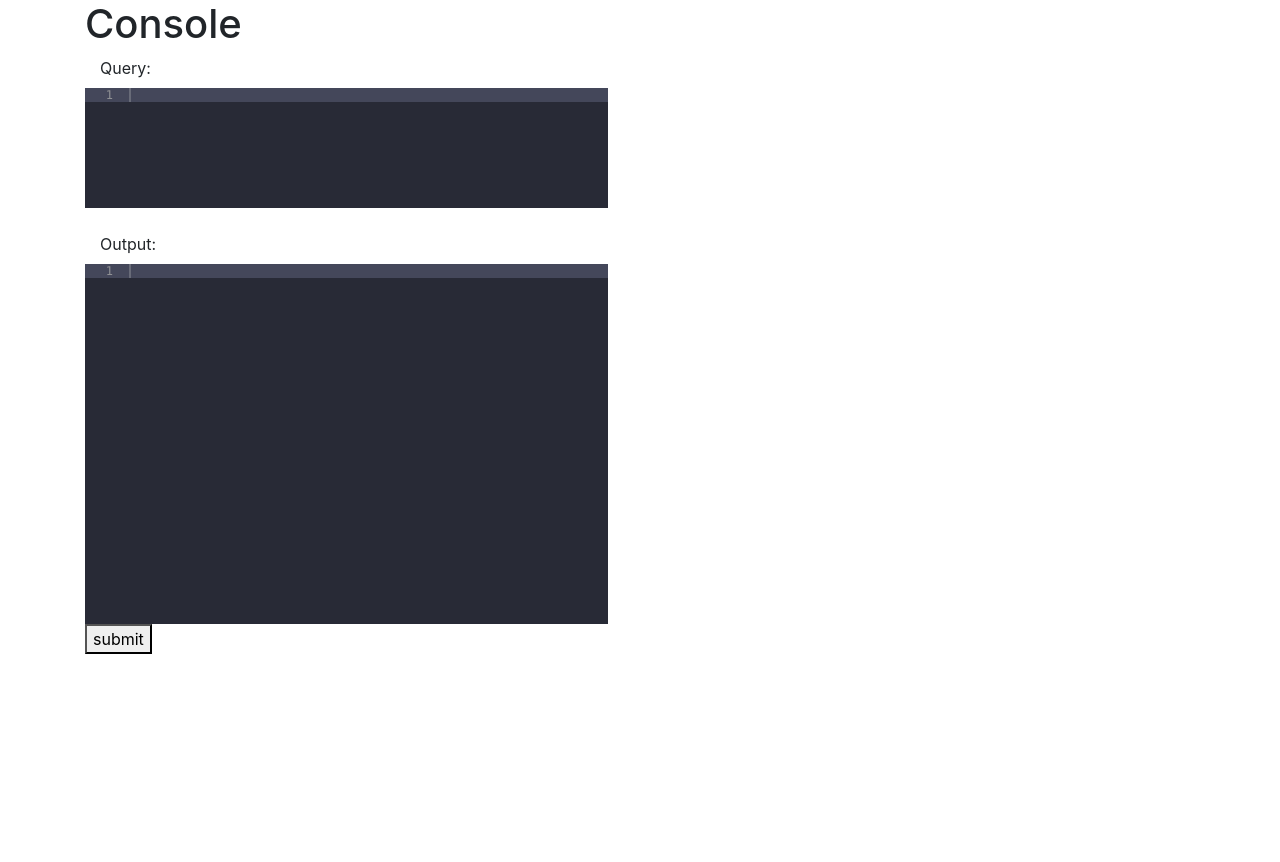
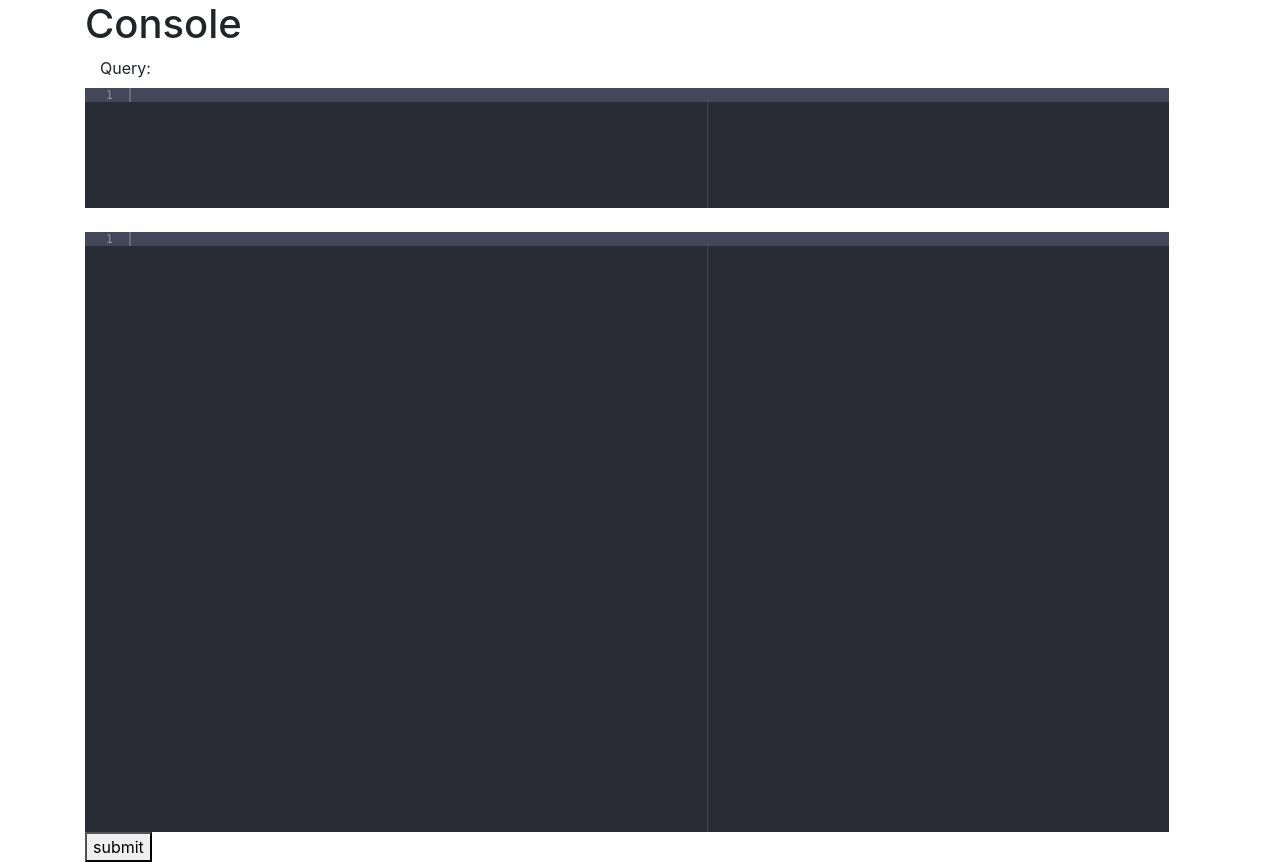
Before and after one commit to manojprithvee/Internet_Database, a Flask app: page /console in a window 1280 px wide. Before the commit the page ends 654 px from the top, so only its background shows below. Run offline with Flask 2, Linux system fonts and the light colour scheme; some libraries are stand-ins or nearby versions.

Commit message:
style changes

```diff
--- a/templates/console.html
+++ b/templates/console.html
@@ -3,8 +3,7 @@
 <head>
     <meta charset="UTF-8">
     <title>Console - Big Sql Scraper</title>
-    <link crossorigin="anonymous" href="https://stackpath.bootstrapcdn.com/bootstrap/4.4.1/css/bootstrap.min.css"
-          integrity="sha384-Vkoo8x4CGsO3+Hhxv8T/Q5PaXtkKtu6ug5TOeNV6gBiFeWPGFN9MuhOf23Q9Ifjh" rel="stylesheet">
+    <link href="/static/css/bootstrap.min.css" rel="stylesheet">
     <style>
         .query {
             resize: none;
@@ -35,18 +34,20 @@
     <h1>Console</h1>
 
     <label class="col" for="query-text">Query:</label>
-    <textarea class="col-md-6 query" id="query-text" name="query" rows="5"></textarea><br>
-    <label class="col" for="output">Output:</label>
-    <textarea class="col-md-6" id="output" name="output" rows="15"></textarea>
+    <textarea class="form-control" id="query-text" name="query" placeholder="Query" rows="5"></textarea><br>
+
+    <textarea class="form-control" id="output" name="output" placeholder="Output" rows="25"></textarea>
     <button id="query-submit">submit</button>
 </div>
 <script>
     $(document).ready(function () {
-        $('#query-text').ace({theme: 'dracula', lang: 'sql', enableBasicAutocompletion: true});
+        $('#query-text').ace({theme: 'dracula', lang: 'sql'});
         $('#query-text').data('ace').editor.ace.setOptions({
             enableLiveAutocompletion: true
         });
+
         var output = $('#output').ace({theme: 'dracula', lang: 'json'});
+        $('#output').data('ace').editor.ace.setReadonly(true)
         $('#query-submit').on('click', function () {
             var word = $('#query-text').val();
             $('#output').val('');
```
